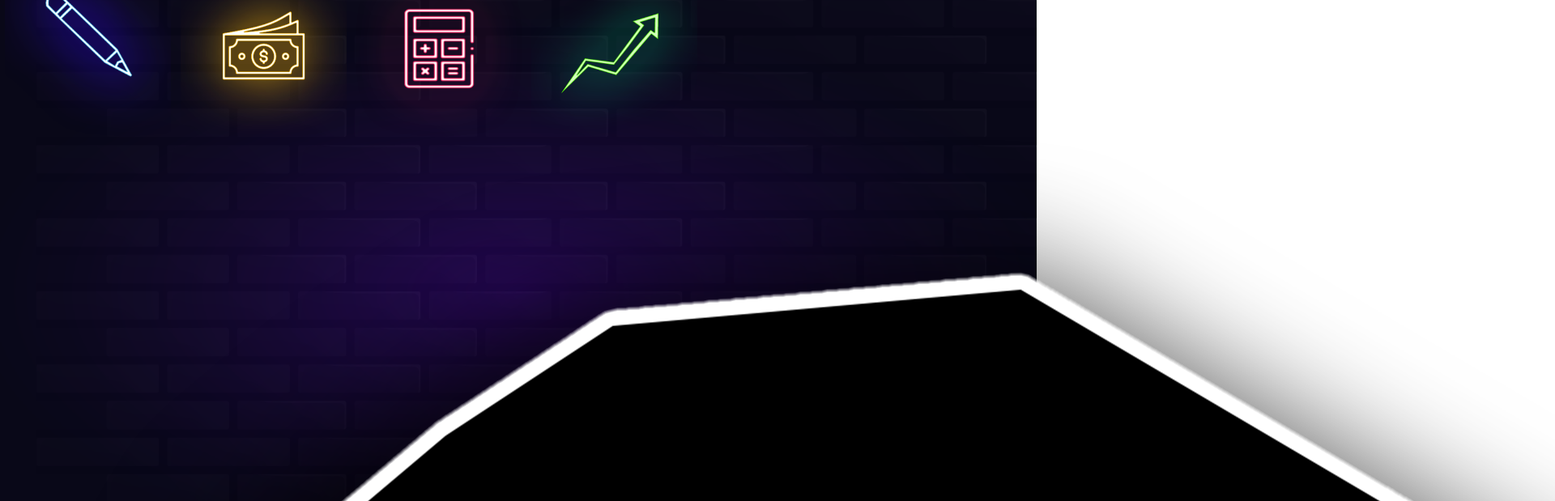
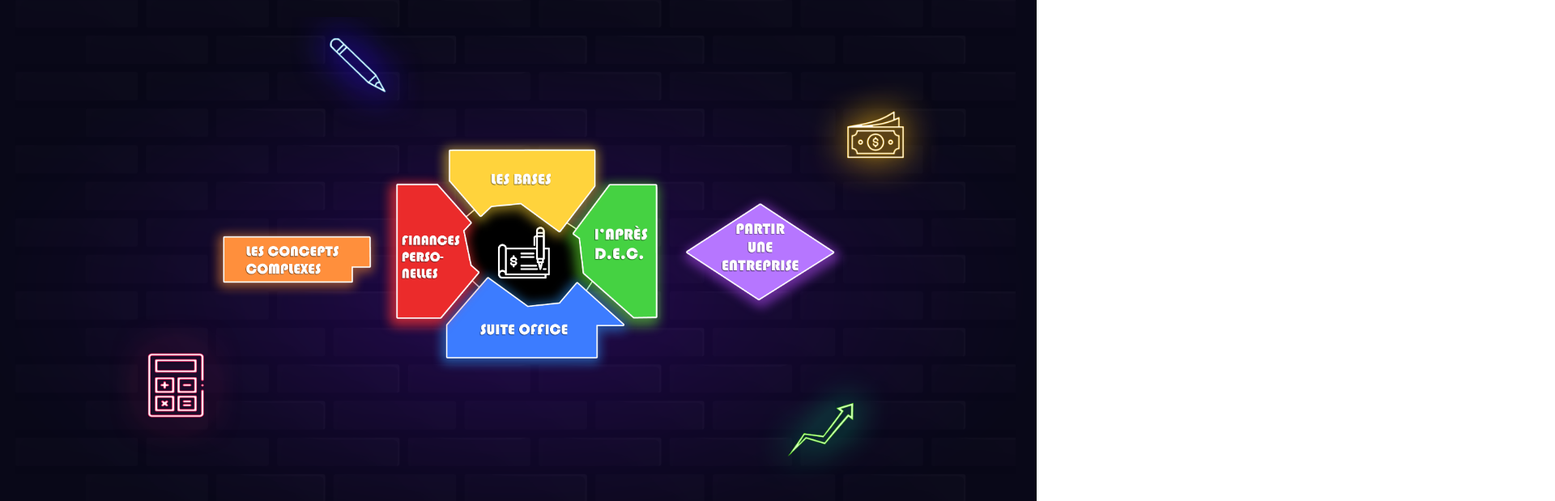
Before and after one commit to jac267/carmen, a plain HTML site: page public/index.html in a window 1280 px wide. Shown: the top 619 px of the page at 81% size, 1920 px wide, since content can reach past the window. Drawn offline with nearby package versions, Linux system fonts and the light colour scheme.

Commit message:
menu pas clikable

```diff
--- a/src/components/index.js
+++ b/src/components/index.js
@@ -7,36 +7,56 @@ function Home() {
       />
 
       <div id="homePageMenu">
-        <NeonIcon backgroundImage="../public/images/staticImages/neonCrayon.png" />
-        <NeonIcon backgroundImage="../public/images/staticImages/neonMoney.png" />
-        <NeonIcon backgroundImage="../public/images/staticImages/neonCalculet.png" />
-        <NeonIcon backgroundImage="../public/images/staticImages/neonStonks.png" />
+        <NeonIcon
+          backgroundImage="../public/images/staticImages/neonCrayon.png"
+          id="neonCrayon"
+        />
+        <NeonIcon
+          id="neonMoney"
+          backgroundImage="../public/images/staticImages/neonMoney.png"
+        />
+        <NeonIcon
+          backgroundImage="../public/images/staticImages/neonCalculet.png"
+          id="neonCalculet"
+        />
+        <NeonIcon
+          backgroundImage="../public/images/staticImages/neonStonks.png"
+          id="neonStonks"
+        />
 
-        <img src="../public/images/staticImages/cheque.png"></img>
+        <div class="menu-button-div" id="cheque-div">
+          <img src="../public/images/staticImages/cheque.png" id="cheque"></img>
+        </div>
         <MenuButton
-          backgroundImage="../public/images/staticImages/l’APRÈS D.E.C..png"
+          backgroundImage="url('../public/images/staticImages/l’APRÈS D.E.C..png')"
           nbSpam="6"
+          id="apres-D-E-C"
         />
 
         <MenuButton
-          backgroundImage="../public/images/staticImages/PARTIR UNE ENTREPRISE.png"
+          backgroundImage="url('../public/images/staticImages/PARTIR UNE ENTREPRISE.png')"
           nbSpam="4"
+          id="partir-une-entreprise"
         />
         <MenuButton
-          backgroundImage="../public/images/staticImages/LES CONCEPTS COMPLEXES.png"
+          backgroundImage="url('../public/images/staticImages/LES CONCEPTS COMPLEXES.png')"
           nbSpam="5"
+          id="les-concepts-complexes"
         />
         <MenuButton
-          backgroundImage="../public/images/staticImages/SUITE OFFICE.png"
+          backgroundImage="url('../public/images/staticImages/SUITE OFFICE.png')"
           nbSpam="9"
+          id="suite-office"
         />
         <MenuButton
-          backgroundImage="../public/images/staticImages/LES BASES.png"
+          backgroundImage="url('../public/images/staticImages/LES BASES.png')"
           nbSpam="8"
+          id="les-bases"
         />
         <MenuButton
-          backgroundImage="../public/images/staticImages/FINANCES PERSO- NELLES.png"
+          backgroundImage="url('../public/images/staticImages/FINANCES PERSO- NELLES.png')"
           nbSpam="8"
+          id="finances-personelles"
         />
       </div>
     </div>
@@ -45,20 +65,19 @@ function Home() {
 
 function NeonIcon(params) {
   return (
-    <button class="neon-icon">
+    <button class="neon-icon" id={params.id}>
       <img src={params.backgroundImage}></img>
     </button>
   );
 }
 function MenuButton(params) {
   return (
-    <div>
-      <button class="menu-button">
-        <img src={params.backgroundImage}></img>
-      </button>
-      {createMenuButton(params.nbSpam).map((spam) => (
-        <spam class={spam.props.class}></spam>
-      ))}
+    <div
+      class="menu-button-div"
+      id={params.id}
+      style={{ backgroundImage: params.backgroundImage }}
+    >
+      <button class="menu-button" onClick={() => alert(params.id)}></button>
     </div>
   );
 }
--- a/src/styles/app.css
+++ b/src/styles/app.css
@@ -1,5 +1,6 @@
 body {
   margin: 0px;
+  /* Hide scrollbars */
 }
 
 .background {
@@ -23,6 +24,7 @@ body {
 
   position: relative;
   top: -50vw;
+  left: -2%;
   width: 100vw;
   height: 50vw;
   opacity: 0.25;
@@ -63,6 +65,7 @@ body {
   position: relative;
 
   top: -100vh;
+  left: -2%;
   width: 100vw;
   height: 100%;
   opacity: 0.25;
--- a/src/styles/index.css
+++ b/src/styles/index.css
@@ -1,5 +1,6 @@
 #homePage {
   height: 100vh;
+  overflow-y: hidden;
 }
 #homePageMenu {
   top: -50px;
@@ -7,19 +8,149 @@
   width: 100%;
   position: absolute;
   z-index: 10;
+
+  display: grid;
+  grid-template-columns: repeat(40, 2.5vw);
+  grid-template-rows: repeat(26, 2vw);
 }
-
+#homePageMenu img {
+  user-drag: none;
+  -webkit-user-drag: none;
+  user-select: none;
+  -moz-user-select: none;
+  -webkit-user-select: none;
+  -ms-user-select: none;
+}
 .neon-icon {
   border-style: none;
 
   background-repeat: no-repeat;
   background-size: cover;
   background-color: rgba(1, 1, 1, 0);
+}
+
+.neon-icon > img {
+  height: 14vw;
+  width: 13vw;
+  object-fit: contain;
+}
+
+.menu-button-div {
+  align-self: center;
+}
+
+.menu-button {
+  border-style: none;
+
+  background-repeat: no-repeat;
+
+  background-color: rgba(1, 1, 1, 0);
   align-items: center;
 }
 
-.neon-icon > img {
+.menu-button-div {
+  height: 19vw;
+  width: 17vw;
+
+  user-select: none;
+  background-size: contain;
+  background-repeat: no-repeat;
+}
+
+#cheque {
   height: 17vw;
   width: 16vw;
-  object-fit: cover;
+  object-fit: contain;
 }
+
+#neonStonks {
+  grid-column-start: 30;
+  grid-column-end: 32;
+  grid-row-end: 20;
+  grid-row-start: 22;
+}
+#neonCalculet {
+  grid-column-start: 5;
+  grid-column-end: 7;
+  grid-row-end: 18;
+  grid-row-start: 21;
+}
+#neonMoney {
+  grid-column-start: 32;
+  grid-column-end: 34;
+  grid-row-end: 6;
+  grid-row-start: 8;
+}
+#neonCrayon {
+  grid-column-start: 12;
+  grid-column-end: 14;
+  grid-row-end: 3;
+  grid-row-start: 5;
+}
+#cheque-div {
+  grid-column-start: 18;
+  grid-column-end: 22;
+  grid-row-end: 14;
+  grid-row-start: 18;
+}
+#apres-D-E-C {
+  position: relative;
+  right: 1.5vw;
+  top: 0.5vw;
+  grid-column-start: 23;
+  grid-column-end: 26;
+  grid-row-end: 13;
+  grid-row-start: 17;
+}
+#apres-D-E-C {
+  height: 16vw;
+  width: 15vw;
+}
+#partir-une-entreprise {
+  grid-column-start: 27;
+  grid-column-end: 27;
+  grid-row-end: 14;
+  grid-row-start: 20;
+}
+#les-concepts-complexes {
+  grid-column-start: 9;
+  grid-column-end: 12;
+  grid-row-end: 16;
+  grid-row-start: 21;
+}
+#suite-office {
+  position: relative;
+  bottom: 0.5vw;
+  right: 1vw;
+  grid-column-start: 18;
+  grid-column-end: 24;
+  grid-row-end: 20;
+  grid-row-start: 23;
+}
+#suite-office {
+  height: 22vw;
+  width: 20vw;
+}
+#les-bases {
+  position: relative;
+  bottom: 0.5vw;
+  right: 0.75vw;
+  grid-column-start: 18;
+  grid-column-end: 22;
+  grid-row-end: 13;
+  grid-row-start: 16;
+}
+#finances-personelles {
+  position: relative;
+  right: 1vw;
+  bottom: 0.5vw;
+  grid-column-start: 16;
+  grid-column-end: 22;
+  grid-row-end: 13;
+  grid-row-start: 18;
+}
+
+#finances-personelles {
+  height: 16vw;
+  width: 16vw;
+}
```
